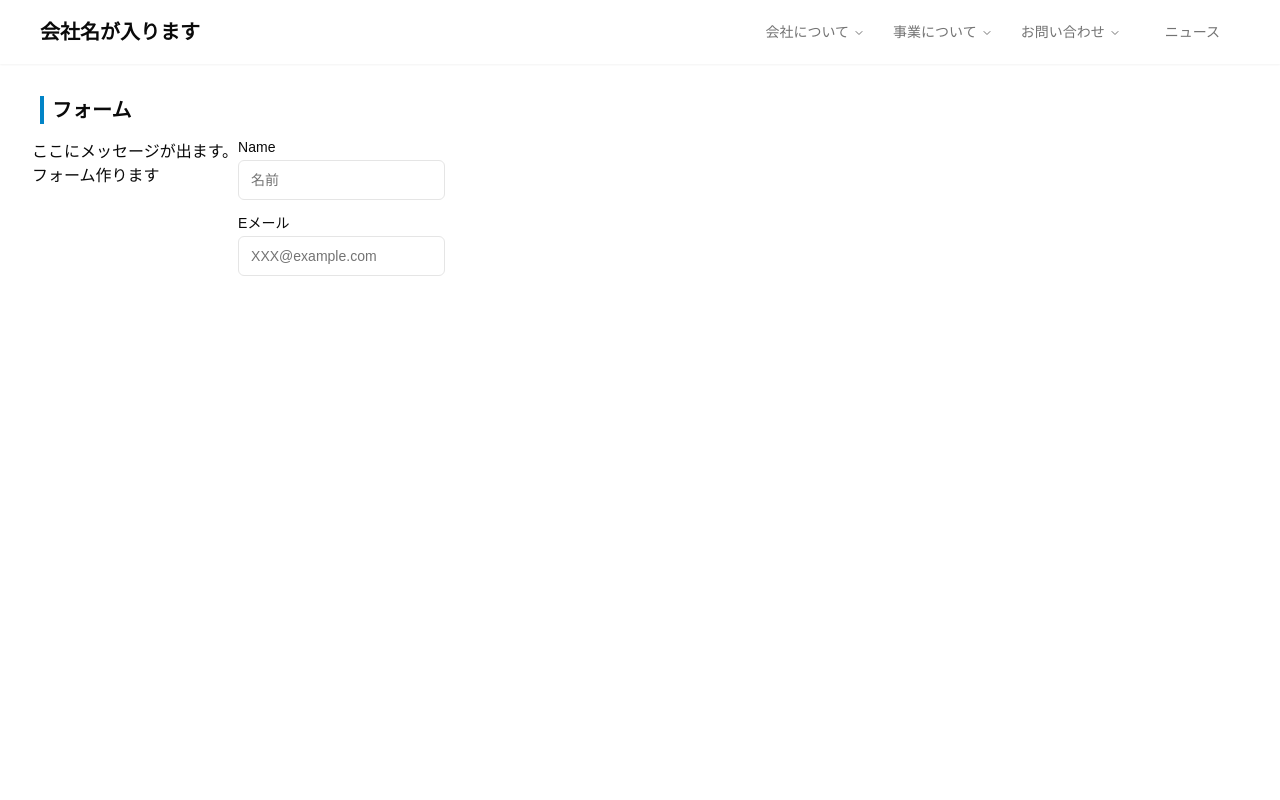
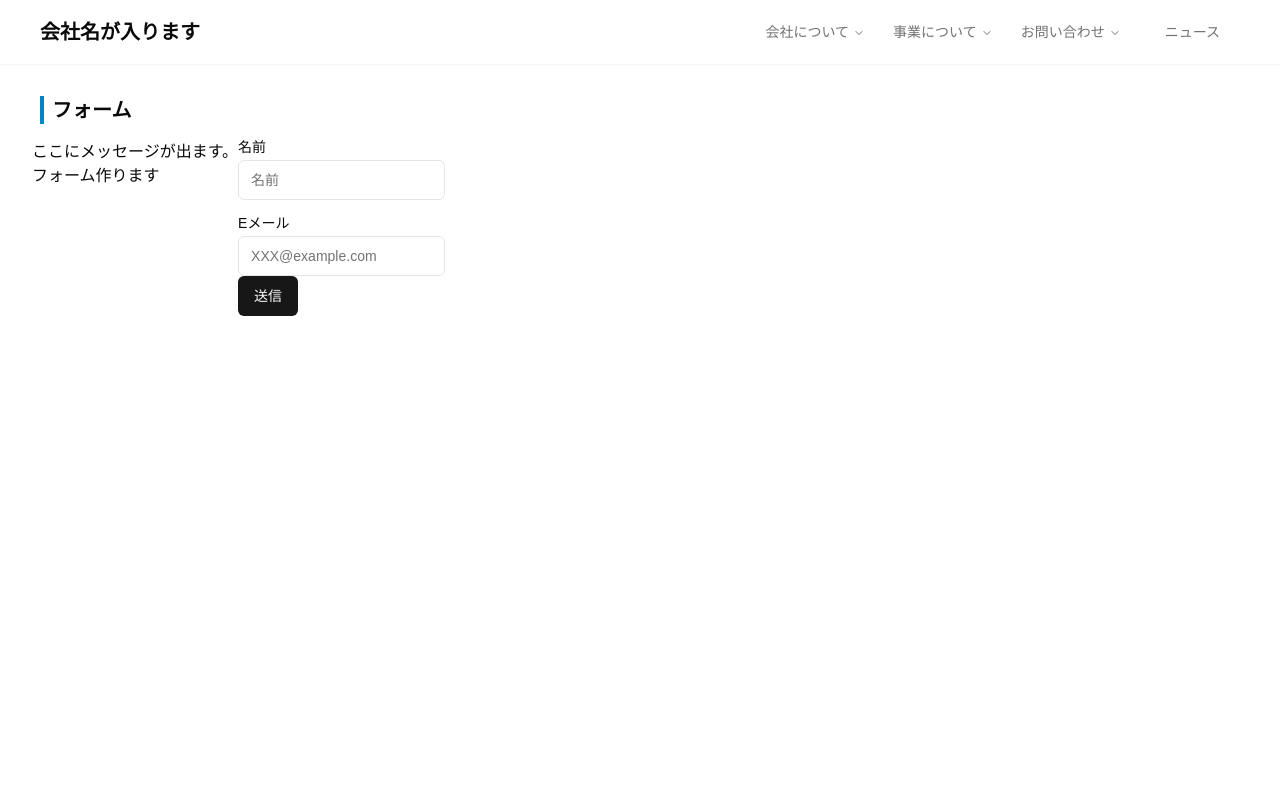
Before and after one commit to y-tommy/corp_site_practice, a Next.js app: page /contact/form in a window 1280 px wide. Shown: the top 800 px of the page. Built offline with nearby package versions, Linux system fonts and the light colour scheme.

Commit message:
create form

```diff
--- a/app/contact/form/page.tsx
+++ b/app/contact/form/page.tsx
@@ -1,25 +1,43 @@
+"use client";
+
 import Heading from "@/components/layouts/heading/heading";
+import { Button } from "@/components/ui/button";
 import { Input } from "@/components/ui/input";
 import { Label } from "@/components/ui/label";
 import React from "react";
+import { postAction } from "./postAction";
+import { useFormState, useFormStatus } from "react-dom";
+
+function Submit() {
+  const status = useFormStatus();
+  return (
+    <Button type="submit" disabled={status.pending}>
+      {status.pending ? "送信中..." : "送信"}
+    </Button>
+  );
+}
 
 const ContactForm = () => {
+  const [result, dispatch] = useFormState(postAction, {});
   return (
     <div className="container mx-auto px-4 py-4 flex-grow sm:px-6 lg:px-8">
       <Heading title="フォーム" />
       <div className="flex h-screen">
         <p>ここにメッセージが出ます。<br />フォーム作ります</p>
-        <form>
+        <form action={dispatch}>
           <div className="grid w-full items-center gap-4">
             <div className="flex flex-col space-y-1.5">
-              <Label htmlFor="name">Name</Label>
-              <Input id="name" placeholder="名前" />
+              {result.errors && <div className="text-red-500">{result.errors.name}</div>}
+              <Label htmlFor="name">名前</Label>
+              <Input name="name" placeholder="名前" />
             </div>
             <div className="flex flex-col space-y-1.5">
-              <Label htmlFor="framework">Eメール</Label>
-              <Input id="e-mail" placeholder="XXX@example.com" />
+              {result.errors && <div className="text-red-500">{result.errors.email}</div>}
+              <Label htmlFor="email">Eメール</Label>
+              <Input name="email" placeholder="XXX@example.com" />
             </div>
           </div>
+          <Submit />
         </form>
       </div>
     </div>
--- /dev/null
+++ b/app/contact/form/postAction.ts
@@ -0,0 +1,30 @@
+"use server";
+
+import { redirect } from "next/navigation";
+
+export async function postAction(prev: any, formData: FormData) {
+  const name = formData.get("name");
+  const email = formData.get("email");
+  if (!name && !email) {
+    return {
+      errors: {
+        name: "名前を入力してください。",
+        email: "Eメールを入力してください。"
+      }
+    };
+  } else if (!name) {
+    return {
+      errors: {
+        name: "名前を入力してください。"
+      }
+    };
+  } else if (!email) {
+    return {
+      errors: {
+        email: "Eメールを入力してください。"
+      }
+    };
+  }
+
+  redirect("/contact/form/thanks");
+}
--- /dev/null
+++ b/app/contact/form/thanks/page.tsx
@@ -0,0 +1,11 @@
+import React from "react"
+
+const Thanks = () => {
+  return (
+    <div>
+      お問い合わせありがとうございます。
+    </div>
+  );
+}
+
+export default Thanks;
```
